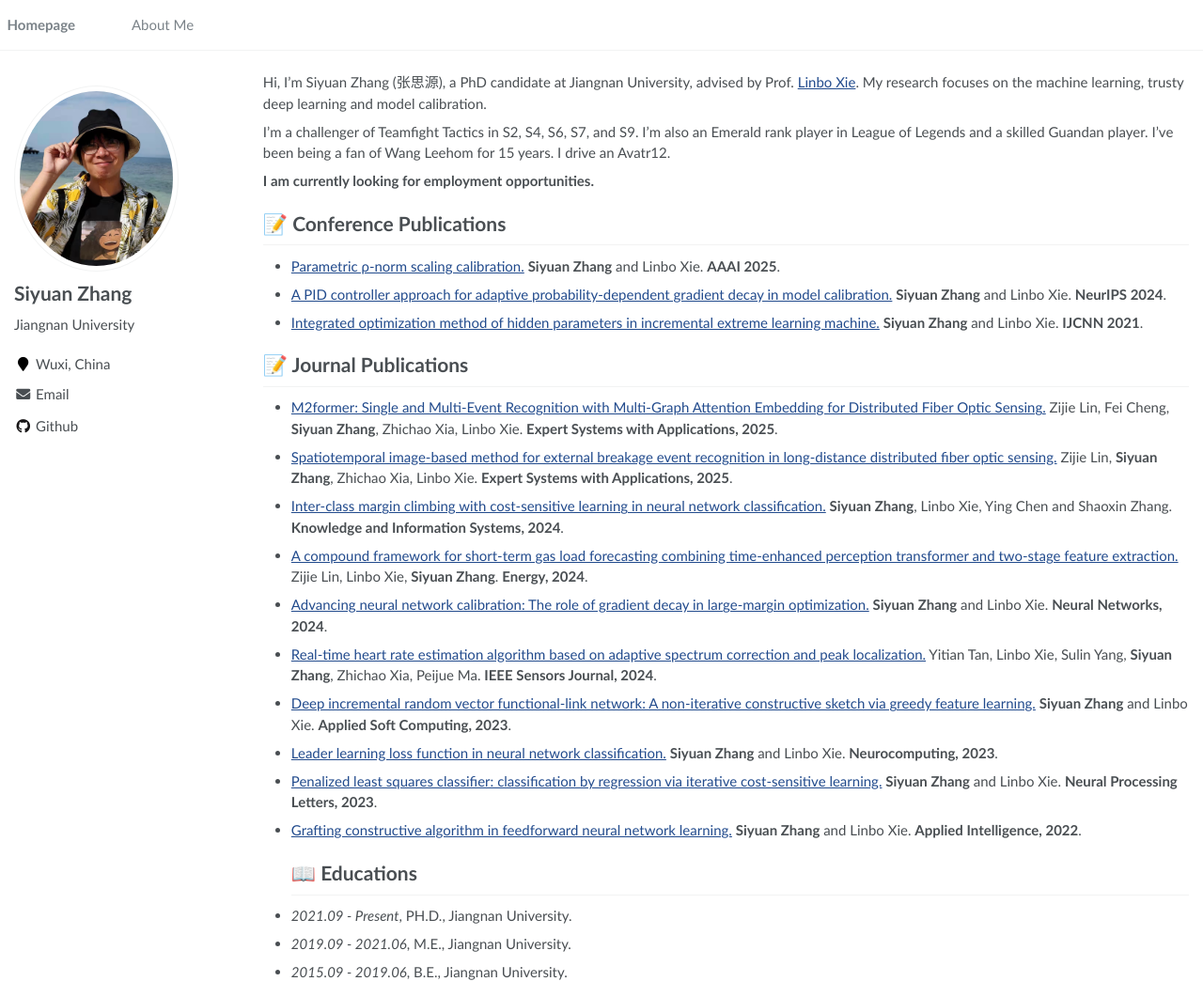
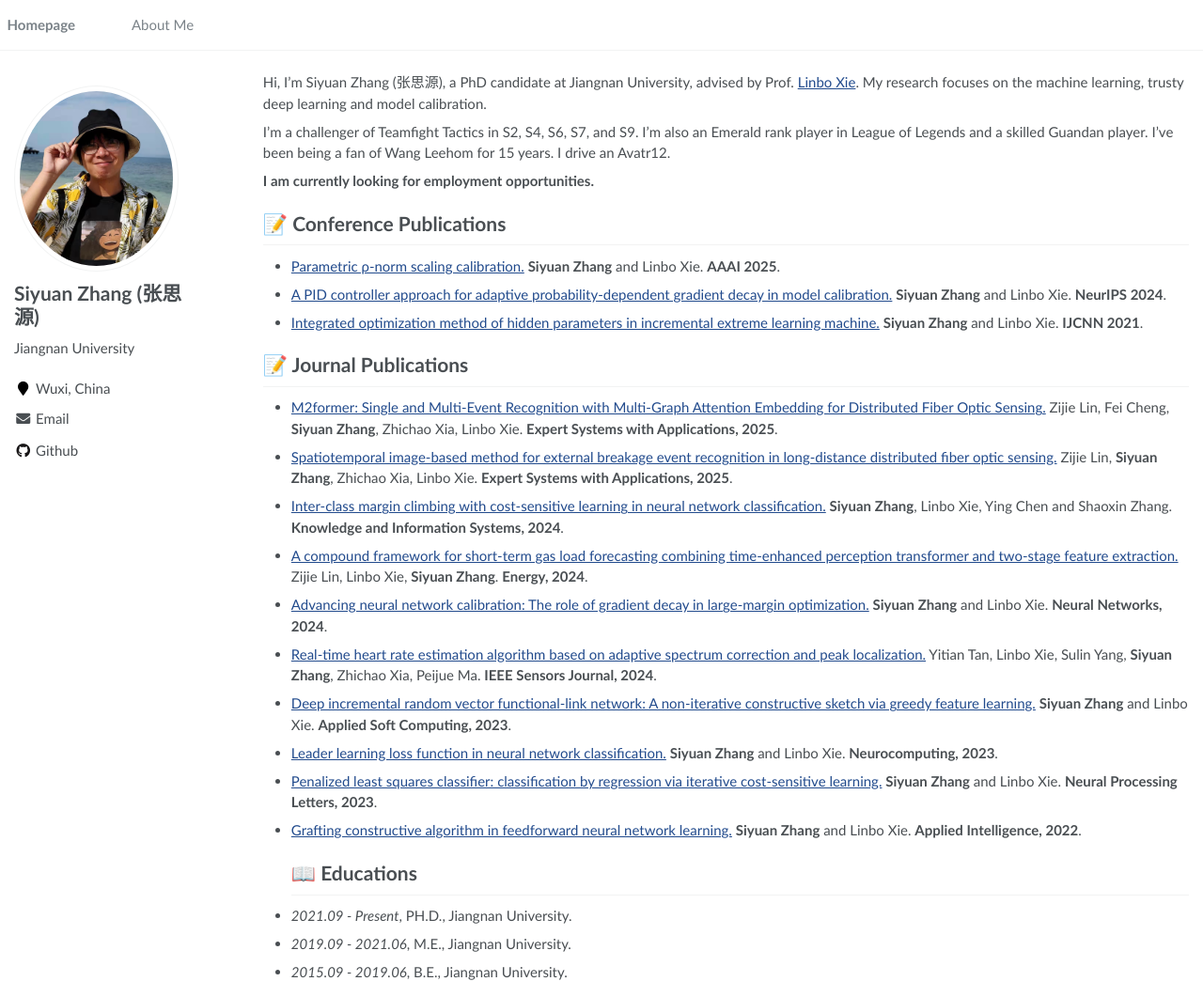
Before and after one commit to UHIF/UHIF.github.io, a Jekyll site: the page built from _pages/about.md, in a window 1280 px wide and 1061 px high. Shown: the whole window at 94% size. Built offline with Jekyll 4.4.1, drawn with Linux system fonts in a browser that asks for light colours.

Commit message:
Update _config.yml

```diff
--- a/_config.yml
+++ b/_config.yml
@@ -6,7 +6,7 @@
 # `jekyll serve`. If you change this file, please restart the server process.
 
 # Site Settings
-title                    : "Siyuan Zhang"
+title                    : "Siyuan Zhang (张思源)"
 description              : ""
 repository               : "maoubo/maoubo.github.io"
 google_scholar_stats_use_cdn :
@@ -21,7 +21,7 @@ baidu_site_verification  :  # get baidu_site_verification from https://ziyuan.ba
 
 # Site Author
 author:
-  name             : "Siyuan Zhang"
+  name             : "Siyuan Zhang (张思源)"
   avatar           : "images/SiyuanZhang.jpg"
   bio              : "Jiangnan University"
   location         : "Wuxi, China"
```
